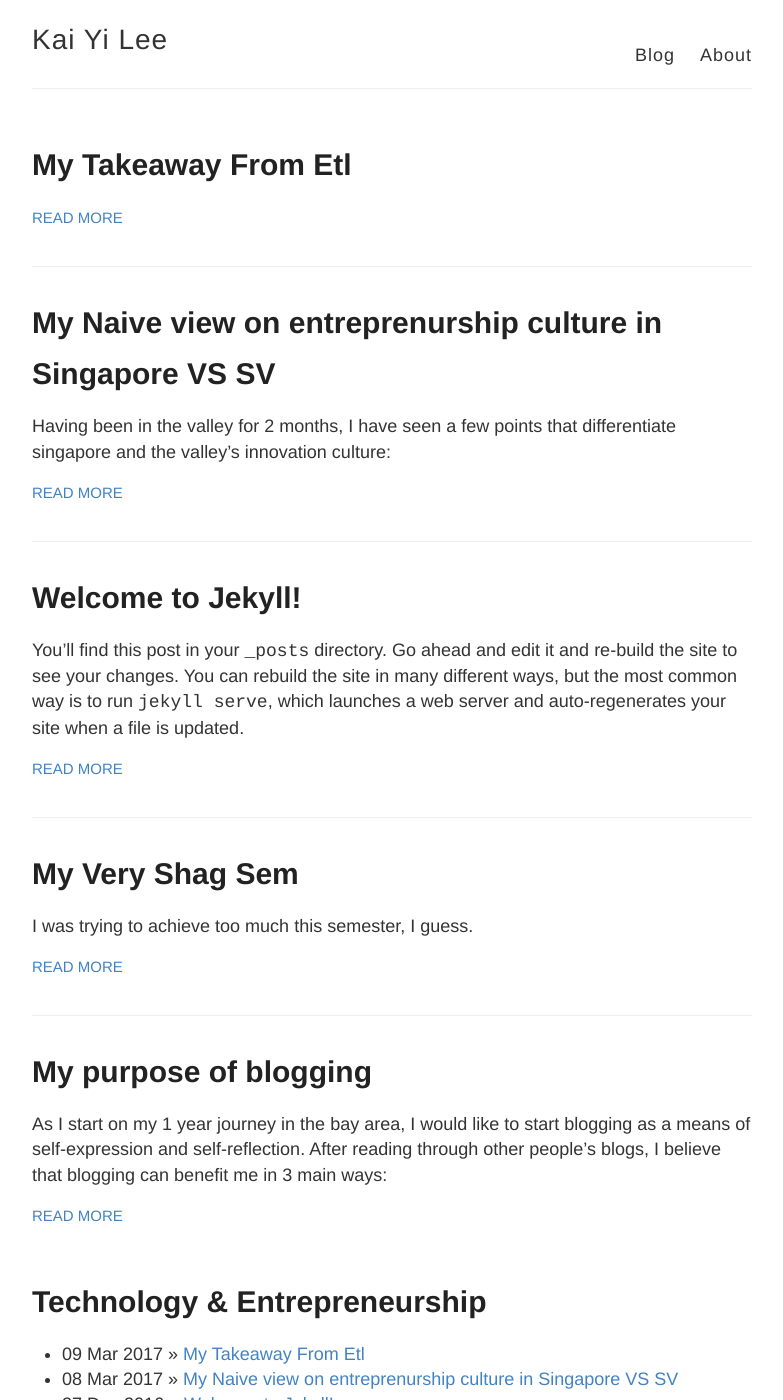
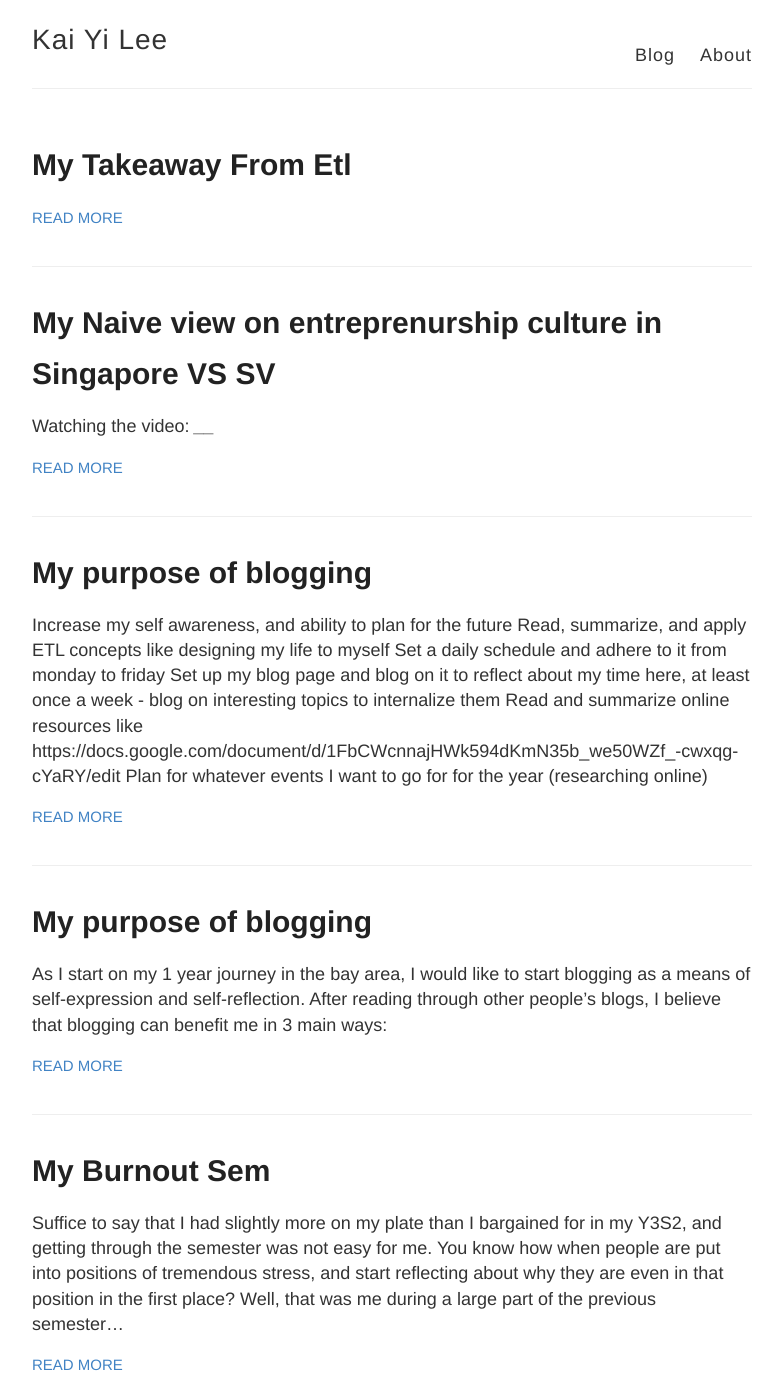
Before and after one commit to kaiyisg/pers-blog, a Jekyll site: the page built from index.html, in a window 1280 px wide and 1400 px high. Shown: the whole window, without its empty margins (248-1031 px from the left). Built offline with Jekyll 4.4.1, drawn with Linux system fonts in a browser that asks for light colours; some of the changed text lies outside the part shown.

Commit message:
Add Okr post

```diff
--- /dev/null
+++ b/_posts/2016-11-27-my-burnout-sem.markdown
@@ -0,0 +1,32 @@
+---
+layout: post
+title:  "My Burnout Sem"
+date:   2016-11-27 16:41:12 +0800
+categories: Personal
+---
+
+Suffice to say that I had slightly more on my plate than I bargained for in my Y3S2, and getting through the semester was not easy for me. You know how when people are put into positions of tremendous stress, and start reflecting about why they are even in that position in the first place? Well, that was me during a large part of the previous semester...
+
+Which brings me to
+
+
+can never capture the past, too caught up in the present, so just focus on capturing the present and improving the future
+First day of balance lifestyle - swim and visit bao
+Bao's homestay mentor makes a good point- diff stage of life want diff thing, realise it in private sector, once the children are gone cannot get it back
+Article on medium - overcoming imposter syndrome
+Overcome imposter syndrome
+Have more empathy dun think people's problems are worse than mine
+Balance lifestyle
+
+I was trying to achieve too much this semester, I guess.
+
+
+<!-- {% highlight ruby %}
+def print_hi(name)
+  puts "Hi, #{name}"
+end
+print_hi('Tom')
+#=> prints 'Hi, Tom' to STDOUT.
+{% endhighlight %}
+[Jekyll docs][jekyll-docs]
+[jekyll-docs]: http://jekyllrb.com/docs/home -->
--- a/_posts/2016-11-27-my-very-shag-sem.markdown
+++ /dev/null
@@ -1,7 +0,0 @@
----
-layout: post
-title:  "My Very Shag Sem"
-date:   2016-11-27 16:41:12 +0800
-categories: personal reflection
----
-I was trying to achieve too much this semester, I guess.
--- a/_posts/2016-12-27-welcome-to-jekyll.markdown
+++ /dev/null
@@ -1,25 +0,0 @@
----
-layout: post
-title:  "Welcome to Jekyll!"
-date:   2016-12-27 16:41:12 +0800
-categories:
----
-You’ll find this post in your `_posts` directory. Go ahead and edit it and re-build the site to see your changes. You can rebuild the site in many different ways, but the most common way is to run `jekyll serve`, which launches a web server and auto-regenerates your site when a file is updated.
-
-To add new posts, simply add a file in the `_posts` directory that follows the convention `YYYY-MM-DD-name-of-post.ext` and includes the necessary front matter. Take a look at the source for this post to get an idea about how it works.
-
-Jekyll also offers powerful support for code snippets:
-
-{% highlight ruby %}
-def print_hi(name)
-  puts "Hi, #{name}"
-end
-print_hi('Tom')
-#=> prints 'Hi, Tom' to STDOUT.
-{% endhighlight %}
-
-Check out the [Jekyll docs][jekyll-docs] for more info on how to get the most out of Jekyll. File all bugs/feature requests at [Jekyll’s GitHub repo][jekyll-gh]. If you have questions, you can ask them on [Jekyll Talk][jekyll-talk].
-
-[jekyll-docs]: http://jekyllrb.com/docs/home
-[jekyll-gh]:   https://github.com/jekyll/jekyll
-[jekyll-talk]: https://talk.jekyllrb.com/
--- a/_posts/2016-11-25-my-purpose-of-blogging.markdown
+++ b/_posts/2017-01-05-my-purpose-of-blogging.markdown
@@ -1,19 +1,19 @@
 ---
 layout: post
 title:  "My purpose of blogging"
-date:   2016-11-27 16:41:12 +0800
+date:   2017-01-05 00:00:00 +0800
 categories: Personal
 ---
 
 As I start on my 1 year journey in the bay area, I would like to start blogging as a means of self-expression and self-reflection. After reading through other people's blogs, I believe that blogging can benefit me in 3 main ways:
 
-Sharing ideas and passions -
+### *Sharing ideas and passions*
 As a technology enthusiast, blogging is a way of sharing the different "toys" that I build and play with, given the time and energy I have during my 1 year in the bay area. I also would like to be able to engage in different subject matters that interest me, including culture, self improvement, and whatever other random thoughts that cross my mind, and blogging is a means of solidifying these fleeting thoughts into more mature ideas.
 
-Build writing skills -
+### *Build writing skills*
 "Engineers can't write" is a stereotype that I feel is extremely true, given the amount of time students who take Engineering actually attempt to think critically and express themselves through language. Like any skill, this requires constant practice and engagement, and this is 1 platform that I may do so.
 
-Reflect, and think deeply -
+### *Reflect, and think deeply*
 Through engaging with the pace of daily life, I have often forgot to slow down and reflect upon my motivations behind starting certain tasks, and neglected to think how engaging in certain activities affect me as a person. Bloggng is a good way to put some distance between an individual and the things that he engages in, and reflect upon said implications.
 
-An experimental (and hopefully good) habit, I aim to keep this up for as long as it's effective in achieving the goals I set out to.
+A hopefully lasting habit, I aim to keep this up for as long as I have interesting stuff to share about.
--- /dev/null
+++ b/_posts/2017-01-10-2017Q1-okrs.markdown
@@ -0,0 +1,28 @@
+---
+layout: post
+title:  "My purpose of blogging"
+date:   2017-01-05 00:00:00 +0800
+categories: Personal
+---
+
+Increase my self awareness, and ability to plan for the future
+Read, summarize, and apply ETL concepts like designing my life to myself
+Set a daily schedule and adhere to it from monday to friday
+Set up my blog page and blog on it to reflect about my time here, at least once a week - blog on interesting topics to internalize them
+Read and summarize online resources like https://docs.google.com/document/d/1FbCWcnnajHWk594dKmN35b_we50WZf_-cwxqg-cYaRY/edit
+Plan for whatever events I want to go for for the year (researching online)
+
+Increase my financial awareness and management strategy
+Do research, and understand all the terms and metrics used by people to make investment decisions
+Manage my own Singapore and US portfolio, and be able to track where all my money goes and for what rationale in a spreadsheet
+
+IoT-ize my room to learn about building for IoT and be proficient in it
+Set up a facial detection software outside my door
+Come up with my own cheap IoT node switch based off the ES8266 wifi chip and implement it for other stuff
+
+Increase Software development skills
+Plan out a roadmap for improving my software dev skills in time for applications in July / interviews in December
+Learn koa and be able to set up an application using koa at work
+Attend at least 5 hackathons and be able to work with new people and learn new things at each hackathon
+
+Attend events and soak in bay area
--- a/_posts/2017-3-8-my-naive-view-on-entrepreneurship-culture-in-singapore-vs-sv.markdown
+++ b/_posts/2017-3-8-my-naive-view-on-entrepreneurship-culture-in-singapore-vs-sv.markdown
@@ -4,6 +4,8 @@ title:  "My Naive view on entreprenurship culture in Singapore VS SV"
 date:   2017-03-08 22:44:00 +0800
 categories: entrepreneurship
 ---
+
+Watching the video: ____
 
 Having been in the valley for 2 months, I have seen a few points that differentiate singapore and the valley's innovation culture:
 
```
